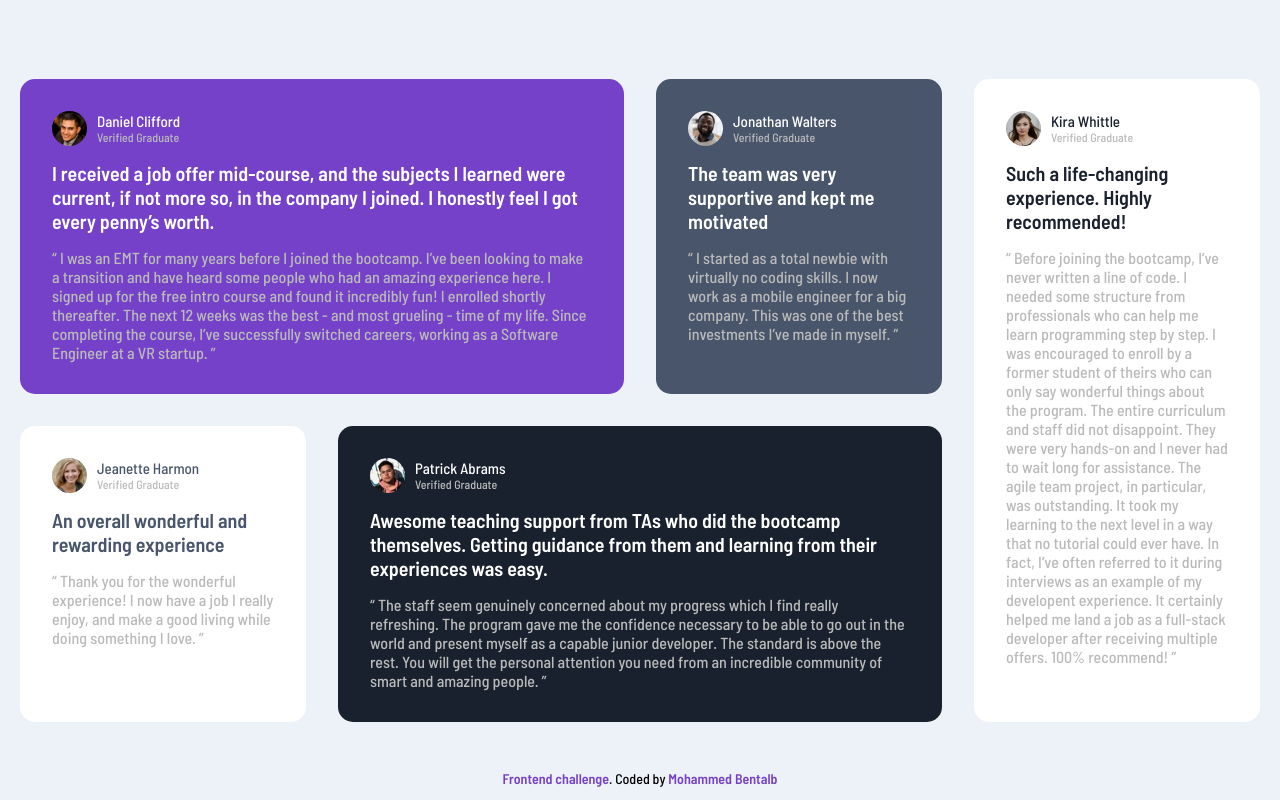
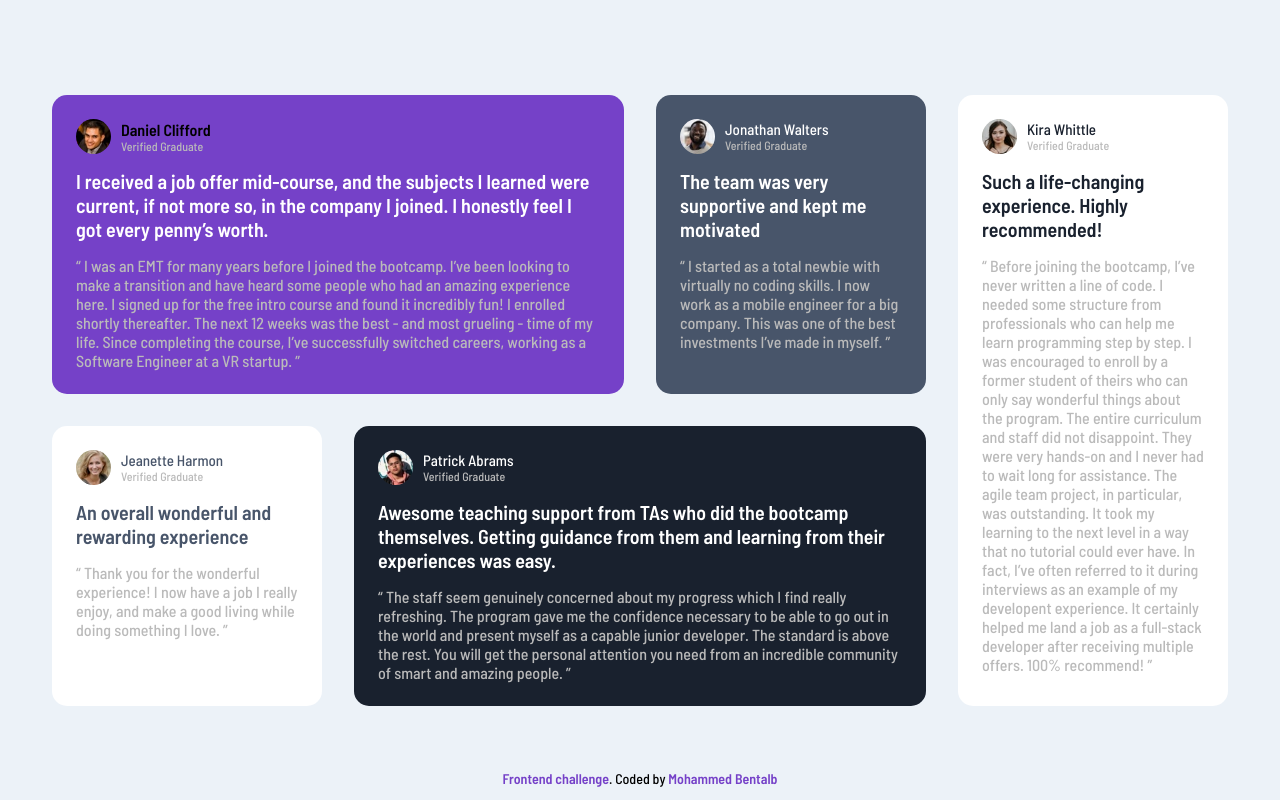
Before and after one commit to MohammedBentalb/Grid-Templet, a plain HTML site: page index.html in a window 1280 px wide. Drawn offline with Linux system fonts and the light colour scheme.

Commit message:
change heddings

```diff
--- a/index.css
+++ b/index.css
@@ -35,7 +35,15 @@ a {
   display: grid;
   gap: 2rem;
   margin-inline: 20px;
+  padding: 2rem;
 }
+
+@media (max-width: 524px){
+  .testimonials__container{
+    padding: 0;
+  }
+}
+
 
 /* // general style */
 .testimonial__card {
@@ -43,7 +51,7 @@ a {
   flex-direction: column;
   align-items: start;
   gap: 15px;
-  padding: 2rem;
+  padding: 1.5rem;
   border-radius: 15px;
 }
 .testimonial__person {
@@ -56,7 +64,7 @@ a {
   width: 35px;
   height: 35px;
 }
-.testimonial__name h4 {
+.testimonial__name h1 {
   font-weight: 500;
   font-size: 15px;
 }
@@ -113,7 +121,7 @@ a {
 .card1 .testimonial__person p {
   color: var(--Light-gray);
 }
-.card1 .testimonial__person h4 {
+.card1 .testimonial__person h1 {
   color: white;
 }
 .card1 h2 {
@@ -131,7 +139,7 @@ a {
 .card2 .testimonial__person p {
   color: var(--Light-gray);
 }
-.card2 .testimonial__person h4 {
+.card2 .testimonial__person h1 {
   color: white;
 }
 .card2 h2 {
@@ -146,7 +154,7 @@ a {
 .card3 {
   background-color: white;
 }
-.card3 .testimonial__person h4 {
+.card3 .testimonial__person h1 {
   color: var(--grayish-blue);
 }
 .card3 .testimonial__person p {
@@ -164,7 +172,7 @@ a {
 .card4 {
   background-color: var(--blackish-blue);
 }
-.card4 .testimonial__person h4 {
+.card4 .testimonial__person h1 {
   color: white;
 }
 .card4 .testimonial__person p {
@@ -182,7 +190,7 @@ a {
 .card5 {
   background-color: white;
 }
-.card5 .testimonial__person h4 {
+.card5 .testimonial__person h1 {
   color: var(--blackish-blue);
 }
 .card5 .testimonial__person p {
--- a/index.html
+++ b/index.html
@@ -109,7 +109,7 @@ experience. It certainly helped me land a job as a full-stack developer after re
             height="30"
           />
           <div class="testimonial__name">
-            <h4>Jonathan Walters</h4>
+            <h1>Jonathan Walters</h1>
             <p>Verified Graduate</p>
           </div>
         </div>
@@ -130,7 +130,7 @@ experience. It certainly helped me land a job as a full-stack developer after re
             height="30"
           />
           <div class="testimonial__name">
-            <h4>Jeanette Harmon</h4>
+            <h1>Jeanette Harmon</h1>
             <p>Verified Graduate</p>
           </div>
         </div>
@@ -150,7 +150,7 @@ experience. It certainly helped me land a job as a full-stack developer after re
             height="30"
           />
           <div class="testimonial__name">
-            <h4>Patrick Abrams</h4>
+            <h1>Patrick Abrams</h1>
             <p>Verified Graduate</p>
           </div>
         </div>
@@ -178,7 +178,7 @@ experience. It certainly helped me land a job as a full-stack developer after re
             height="30"
           />
           <div class="testimonial__name">
-            <h4>Kira Whittle</h4>
+            <h1>Kira Whittle</h1>
             <p>Verified Graduate</p>
           </div>
         </div>
```
